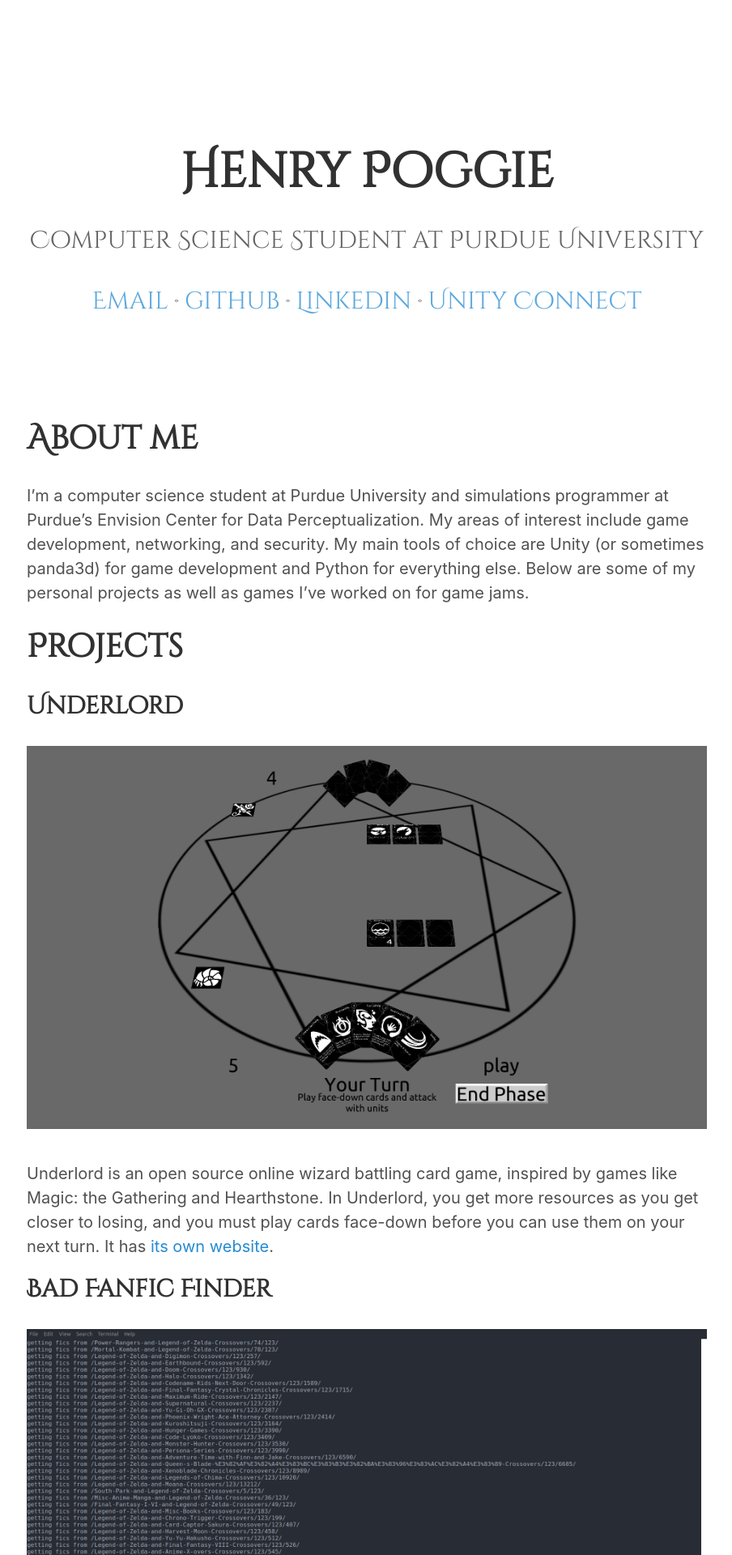
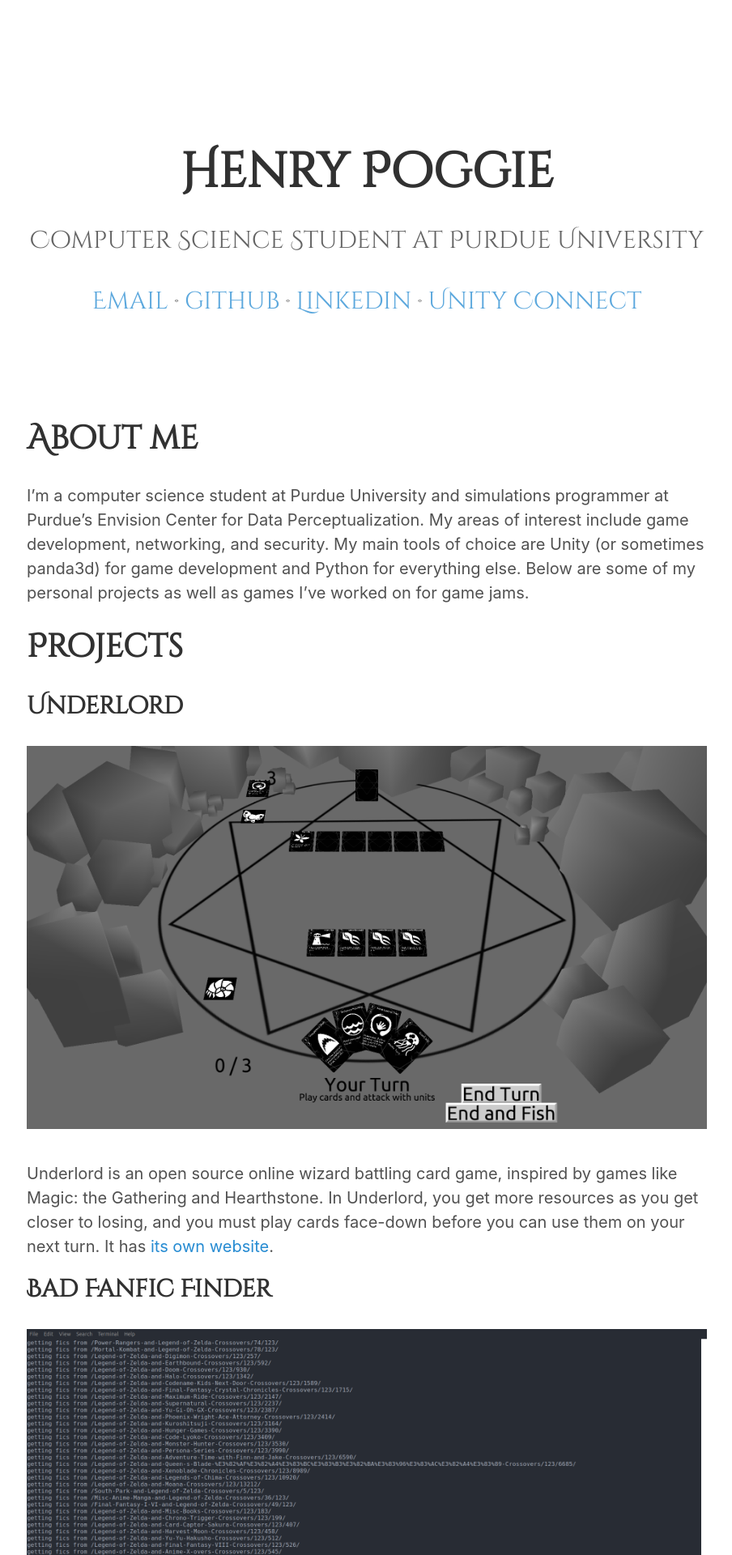
Before and after one commit to hpoggie/hpoggie.github.io, a Jekyll site: the page built from index.md, in a window 1280 px wide. Shown: the top 1920 px of the page at 81% size, without its empty margins (187-1091 px from the left). Built offline with Jekyll 4.4.1, drawn with Linux system fonts in a browser that asks for light colours; our own code applies the rules of GitHub Pages for plain Markdown files.

Commit message:
Update UL screenshot

```diff
--- a/index.md
+++ b/index.md
@@ -15,7 +15,7 @@ for game jams.
 
 ## Underlord
 
-![]({{site.url}}/assets/screen1.png)
+![]({{site.url}}/assets/screen5.png)
 
 Underlord is an open source online wizard battling card game, inspired by games
 like Magic: the Gathering and Hearthstone. In Underlord, you get more resources
```
Also changed, not shown: assets/screen5.png (added).
